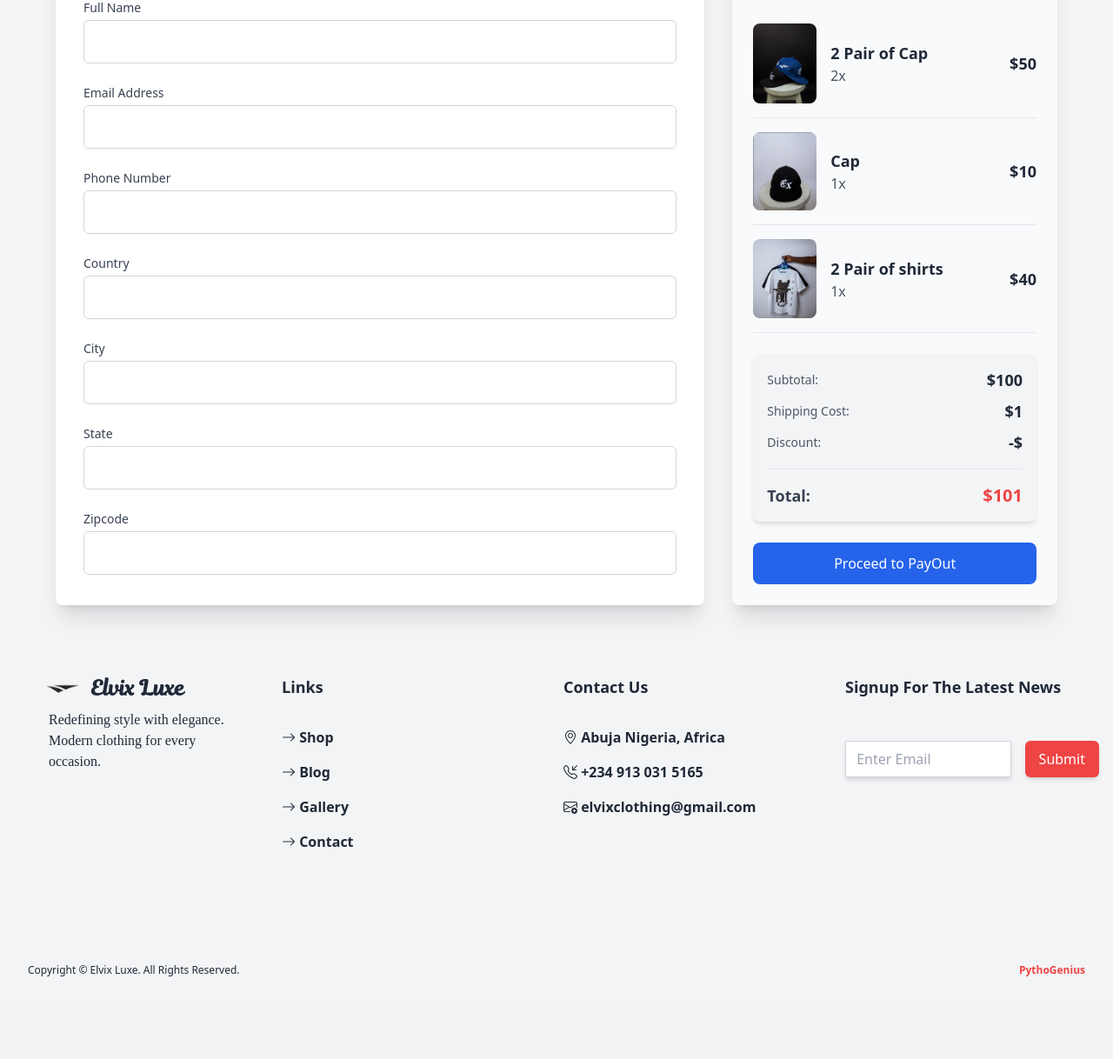
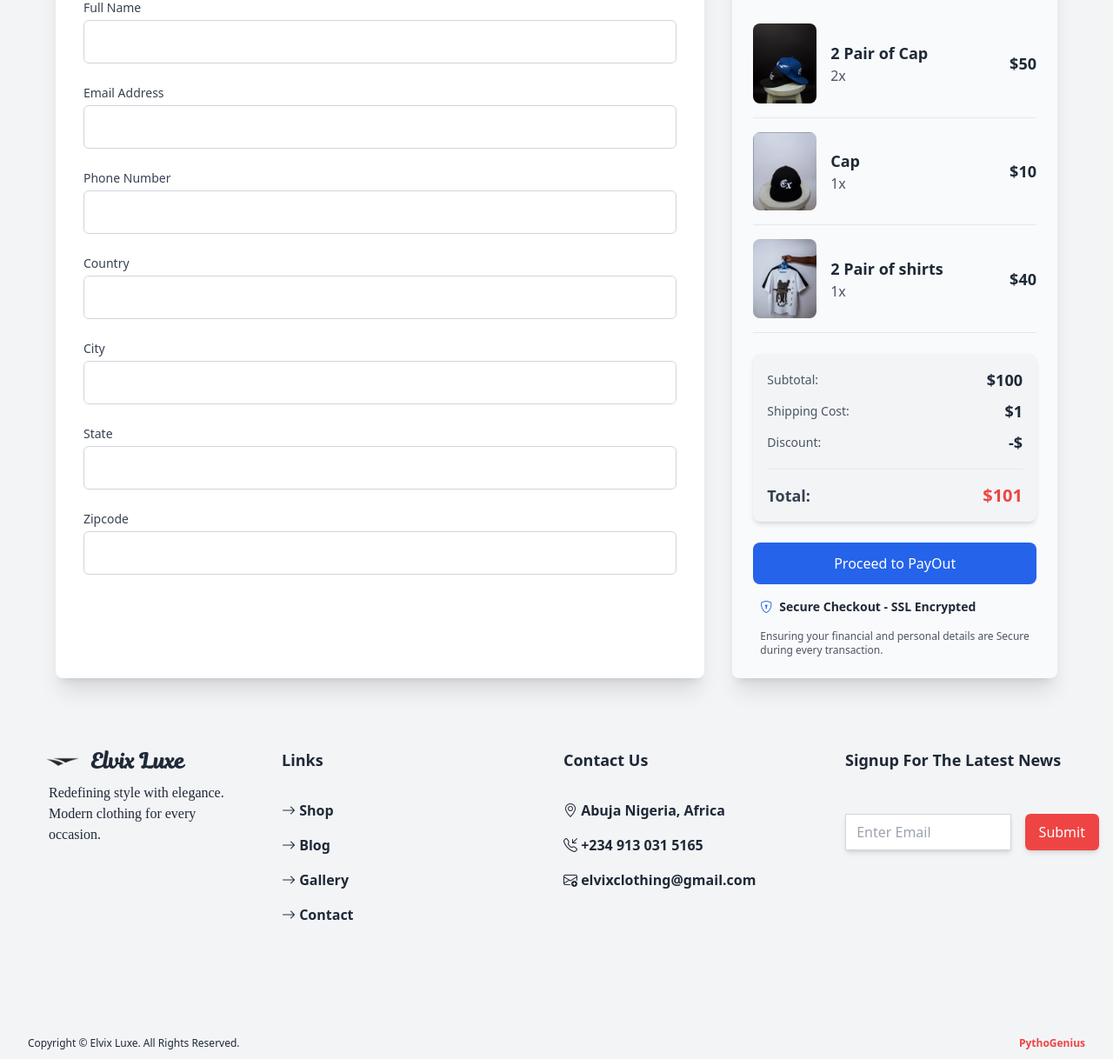
Before and after one commit to Stephen842/Easyshop, a Django app: page /checkout/ in a window 1280 px wide. Shown: the part 365-1583 px from the top of the page at 87% size. Before the commit the page ends 1488 px from the top, so only its background shows below. Run offline with Django 5.2, Linux system fonts and the light colour scheme; a user stored in the database is signed in; data comes from the database, SQL or seed files in the repository; some libraries are stand-ins or nearby versions; some web fonts are replaced.

Commit message:
hotfixing

```diff
--- a/Store/shop/templates/pages/checkout.html
+++ b/Store/shop/templates/pages/checkout.html
@@ -240,6 +240,14 @@
                             Proceed to PayOut
                         </a>
                     </div>
+
+                    <div>
+                        <p class="text-sm py-4 font-bold text-gray-800"><i class="bi bi-shield-lock px-2 text-blue-600 text-md"></i>Secure Checkout - SSL Encrypted</p>
+                        <p class="text-xs px-2 text-gray-600">
+                            Ensuring your financial and personal details are Secure
+                            during every transaction.
+                        </p>
+                    </div>
                 </div>
             </div>
         </div>
```
